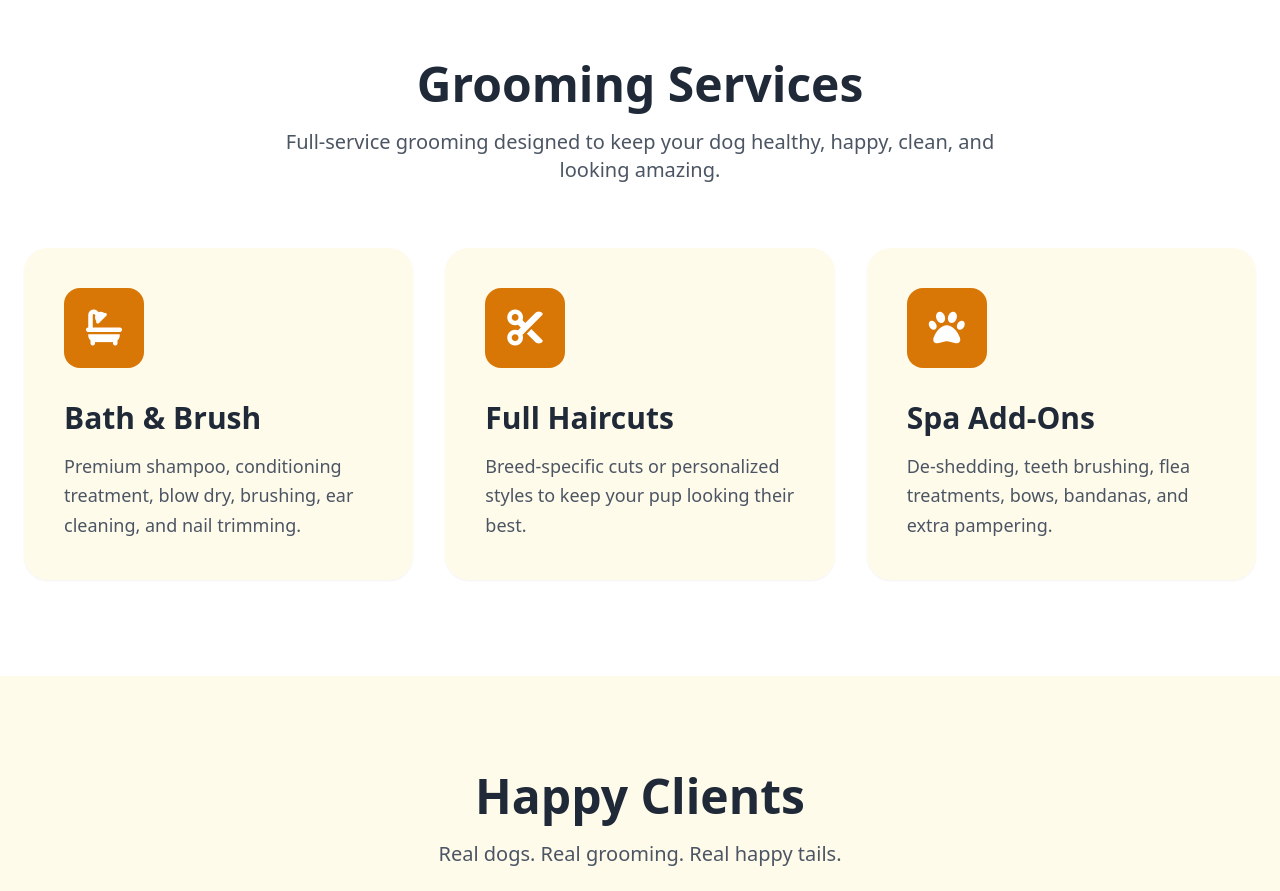
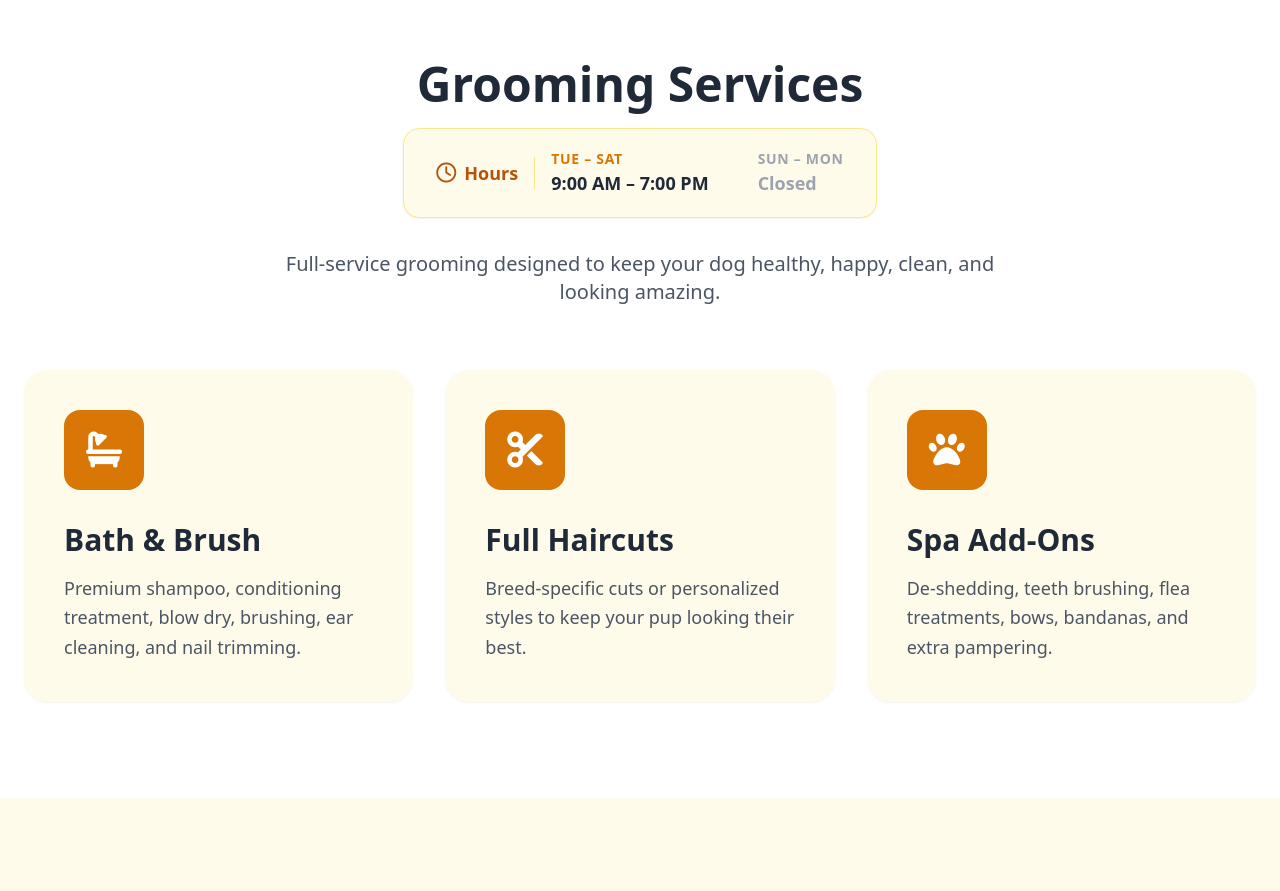
Before and after one commit to ysawyer/chocolate-avenue-grooming-salon, a plain HTML site: page index.html in a window 1280 px wide. Shown: the part 920-1811 px from the top of the page. Drawn offline with nearby package versions, Linux system fonts and the light colour scheme.

Commit message:
Update index.html

```diff
--- a/index.html
+++ b/index.html
@@ -203,12 +203,45 @@
         <div class="text-center mb-16">
           <h2 class="text-5xl font-black mb-5">Grooming Services</h2>
 
+          <!-- Hours Badge -->
+          <div
+            class="inline-flex flex-col sm:flex-row items-center gap-4 bg-amber-50 border border-amber-200 rounded-2xl px-8 py-5 mb-8 shadow-sm"
+          >
+            <div class="flex items-center gap-2 text-amber-700">
+              <i class="fa-regular fa-clock text-xl"></i>
+              <span class="font-bold text-lg">Hours</span>
+            </div>
+            <div class="hidden sm:block w-px h-8 bg-amber-200"></div>
+            <div
+              class="flex flex-col sm:flex-row gap-3 sm:gap-6 text-center sm:text-left"
+            >
+              <div>
+                <span
+                  class="block text-sm text-amber-600 font-semibold uppercase tracking-wider"
+                  >Tue – Sat</span
+                >
+                <span class="block text-gray-800 font-bold text-lg"
+                  >9:00 AM – 7:00 PM</span
+                >
+              </div>
+              <div class="hidden sm:block w-px h-full bg-amber-200"></div>
+              <div>
+                <span
+                  class="block text-sm text-gray-400 font-semibold uppercase tracking-wider"
+                  >Sun – Mon</span
+                >
+                <span class="block text-gray-400 font-bold text-lg"
+                  >Closed</span
+                >
+              </div>
+            </div>
+          </div>
+
           <p class="text-xl text-gray-600 max-w-3xl mx-auto">
             Full-service grooming designed to keep your dog healthy, happy,
             clean, and looking amazing.
           </p>
         </div>
-
         <div class="grid md:grid-cols-3 gap-8">
           <div
             class="bg-amber-50 rounded-3xl p-10 shadow-sm hover:shadow-xl transition"
@@ -218,15 +251,12 @@
             >
               <i class="fa-solid fa-bath"></i>
             </div>
-
             <h3 class="text-3xl font-bold mb-4">Bath & Brush</h3>
-
             <p class="text-gray-600 text-lg leading-relaxed">
               Premium shampoo, conditioning treatment, blow dry, brushing, ear
               cleaning, and nail trimming.
             </p>
           </div>
-
           <div
             class="bg-amber-50 rounded-3xl p-10 shadow-sm hover:shadow-xl transition"
           >
@@ -235,15 +265,12 @@
             >
               <i class="fa-solid fa-scissors"></i>
             </div>
-
             <h3 class="text-3xl font-bold mb-4">Full Haircuts</h3>
-
             <p class="text-gray-600 text-lg leading-relaxed">
               Breed-specific cuts or personalized styles to keep your pup
               looking their best.
             </p>
           </div>
-
           <div
             class="bg-amber-50 rounded-3xl p-10 shadow-sm hover:shadow-xl transition"
           >
@@ -252,9 +279,7 @@
             >
               <i class="fa-solid fa-paw"></i>
             </div>
-
             <h3 class="text-3xl font-bold mb-4">Spa Add-Ons</h3>
-
             <p class="text-gray-600 text-lg leading-relaxed">
               De-shedding, teeth brushing, flea treatments, bows, bandanas, and
               extra pampering.
```
